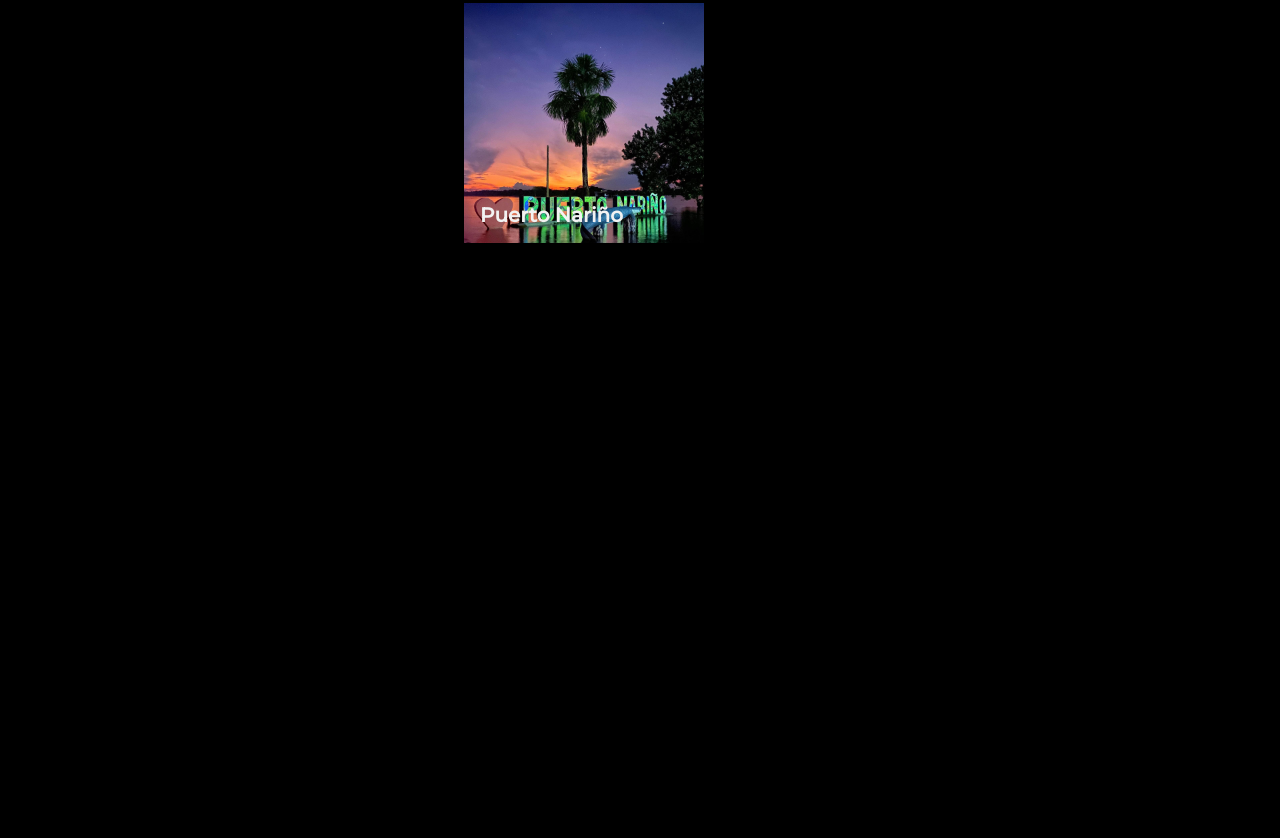
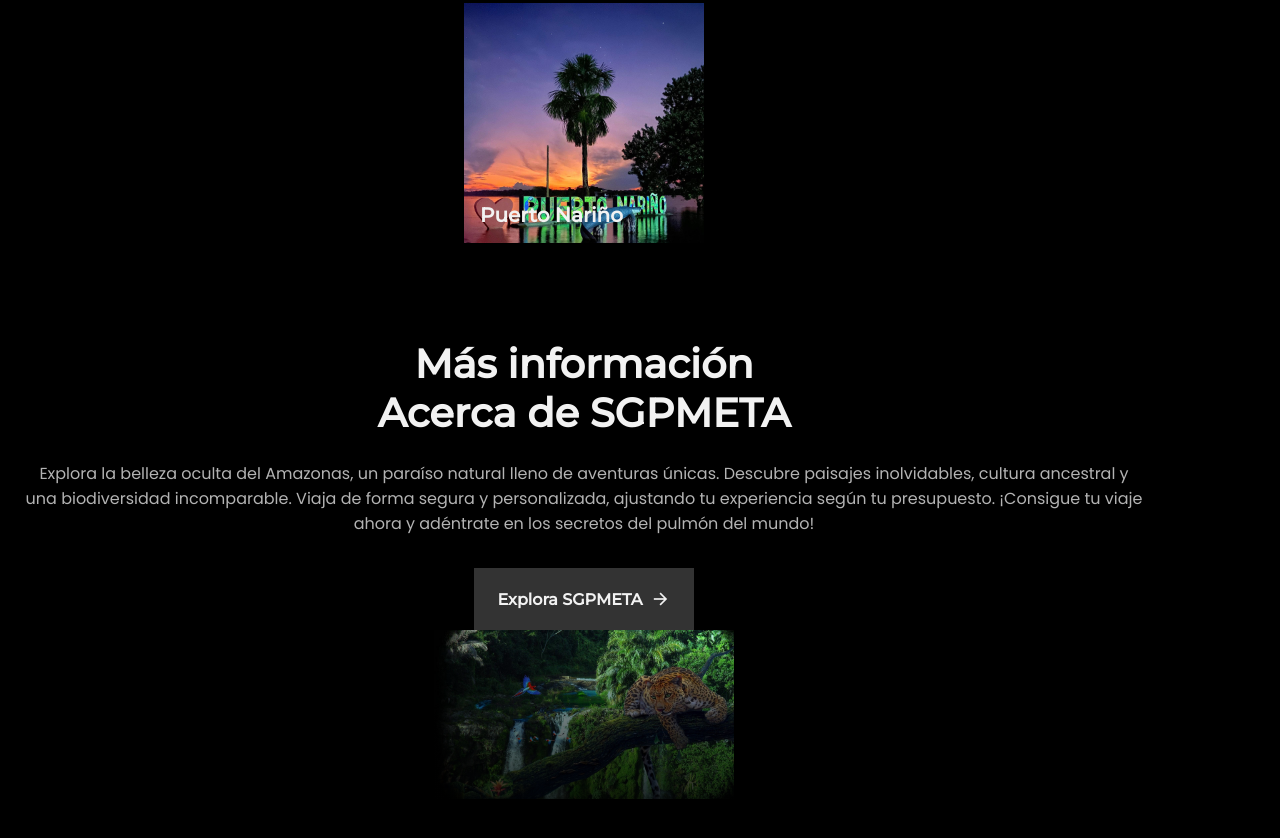
Before and after one commit to snovap/Proyecto_Final, a plain HTML site: page index.html in a window 1280 px wide. Shown: the part 1322-2160 px from the top of the page. Before the commit the page ends 2061 px from the top, so only its background shows below. Drawn offline with nearby package versions, Linux system fonts and the light colour scheme.

Commit message:
creación del área de "nosotros"

```diff
--- a/assets/css/styles.css
+++ b/assets/css/styles.css
@@ -325,3 +325,43 @@ img{
 .button:hover i{
     transform: translateX(.25rem);
 }
+
+/*============= Nosotros =================*/
+.nosotros__container{
+    row-gap: 3rem;
+}
+
+.nosotros__data{
+    text-align: center;
+}
+
+
+.nosotros__description{
+    margin-bottom: 2rem;
+}
+
+.nosotros__image{
+    position: relative;
+    justify-self: center;
+    overflow: hidden;
+}
+
+.nosotros__img{
+    width: 300px;
+    transition: transform .4s;
+}
+
+.nosotros__shadow{
+    position: absolute;
+    top: 0;
+    left: 0;
+    width: 100%;
+    height: 100%;
+    background: linear-gradient(180deg,
+              hsla(0, 0%, 0%, 0),50%,
+              hsl(0, 0%, 0%) 125%);
+}
+
+.nosotros__image:hover .nosotros__img{
+    transform: scale(1.2);
+}
--- a/index.html
+++ b/index.html
@@ -28,33 +28,32 @@
             <div class="nav__menu" id="nav-menu">
                 <ul class="nav__list">
                     <li class="nav__item">
-                        <a href="#Inicio" class="nav__link">Inicio</a>
+                        <a href="#inicio" class="nav__link">Inicio</a>
                     </li>
 
-                    <!-- <li class="nav__item"></li>
-                        <a href="#Nosotros" class="nav__link">Nosotros</a>
-                    </li> -->
-
-                    <li class="nav__item">
-                        <a href="#Destinos" class="nav__link">Destinos</a>
+                    <li class="nav__item"></li>
+                        <a href="#nosotros" class="nav__link">Nosotros</a>
                     </li>
 
                     <li class="nav__item">
-                        <a href="#PersonalizarTour" class="nav__link"> Personalizar tour</a>
+                        <a href="#destinos" class="nav__link">Destinos</a>
                     </li>
 
                     <li class="nav__item">
-                        <a href="#Experiencias" class="nav__link">Experiencias</a>
+                        <a href="#personalizarTour" class="nav__link"> Personalizar tour</a>
                     </li>
 
                     <li class="nav__item">
-                        <a href="#Ofertas" class="nav__link">Ofertas</a>
+                        <a href="#experiencias" class="nav__link">Experiencias</a>
                     </li>
 
                     <li class="nav__item">
-                        <a href="#Blog" class="nav__link">Blog</a>
+                        <a href="#ofertas" class="nav__link">Ofertas</a>
                     </li>
 
+                    <li class="nav__item">
+                        <a href="#blog" class="nav__link">Blog</a>
+                    </li>
                 </ul>
 
                 <!--CLOSE BUTTON -->
@@ -127,31 +126,50 @@
             </div>
         </section>
 
-        <!-- ========== Nosotros ==========-->
-        <!-- <section class="Nosotros section" id="Nosotros">
-        </section>  -->
+        <!--========== Nosotros ==========-->
+        <section class="nosotros section" id="nosotros">
+            <div class="nosotros__container container">
+                <div class="nosotros__data">
+                    <h2 class="section__title">
+                        Más información  <br>
+                        Acerca de SGPMETA
+                    </h2>
+
+                    <p class="nosotros__description">
+                        Explora la belleza oculta del Amazonas, un paraíso natural lleno de aventuras únicas. Descubre paisajes inolvidables, cultura ancestral y una biodiversidad incomparable. Viaja de forma segura y personalizada, ajustando tu experiencia según tu presupuesto. ¡Consigue tu viaje ahora y adéntrate en los secretos del pulmón del mundo!
+                    </p>
+
+                    <a href="#" class="button">
+                        Explora SGPMETA <i class="ri-arrow-right-line"></i>
+                    </a>
+                </div>
+
+                <div class="nosotros__image">
+                    <img src="assets/img/nosotros-img.jpg" alt="nosotros image" class="nosotros__img">
+                    <div class="nosotros__shadow"></div>
+                </div>
+            </div>
+        </section>
 
         <!-- ========== Destinos ========== -->
-        <section class="Destinos section" id="Destinos">
+        <section class="destinos section" id="destinos">
         </section>
 
         <!--========== Personalizar tour ==========-->
-        <section class="PersonalizarTour section" id="PersonalizarTour">
+        <section class="personalizarTour section" id="personalizarTour">
         </section>
 
         <!--========== Experiencias ==========-->
-        <section class="Experiencias section" id="Experiencias">
+        <section class="experiencias section" id="experiencias">
         </section>
 
         <!--========== Ofertas ==========-->
-        <section class="Ofertas section" id="Ofertas">
+        <section class="ofertas section" id="ofertas">
         </section>
 
         <!--========== Blog ==========-->
-        <section class="Blog section" id="Blog">
+        <section class="blog section" id="blog">
         </section>
-
-
     </main>
 
     <!--============ FOOTER ==========-->
```
Also changed, not shown: textos responsivos.txt (+13 -0 lines), assets/img/nosotros-img.jpg (added).
